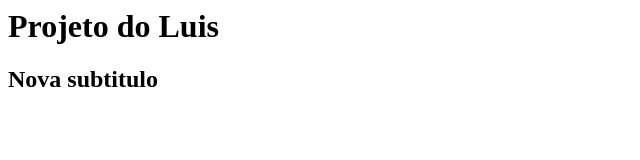
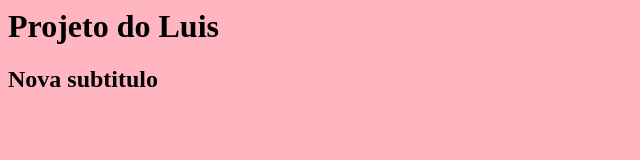
Before and after one commit to LuisFernando93/git-curso, a plain HTML site: page index.html in a window 1280 px wide. Shown: the whole page, without its empty margins (0-640 px from the left). Drawn offline with Linux system fonts and the light colour scheme.

Commit message:
Inicio do design

```diff
--- /dev/null
+++ b/estilo.css
@@ -0,0 +1,3 @@
+body {
+    background-color: lightpink;
+}
--- a/index.html
+++ b/index.html
@@ -1,5 +1,6 @@
 <html>
     <head>
+        <link rel="stylesheet" href="estilo.css">
     </head>
 
     <body>
```
